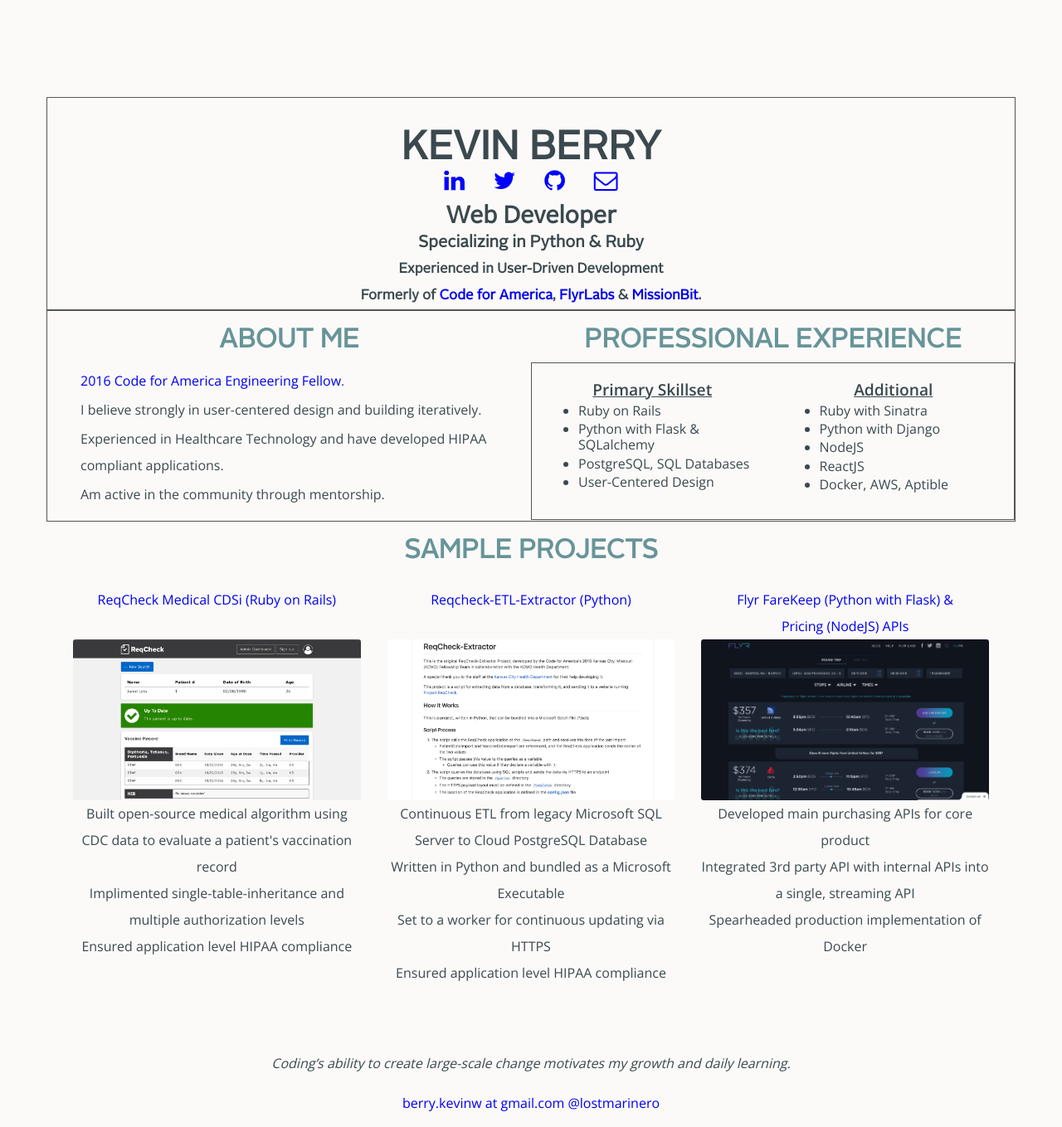
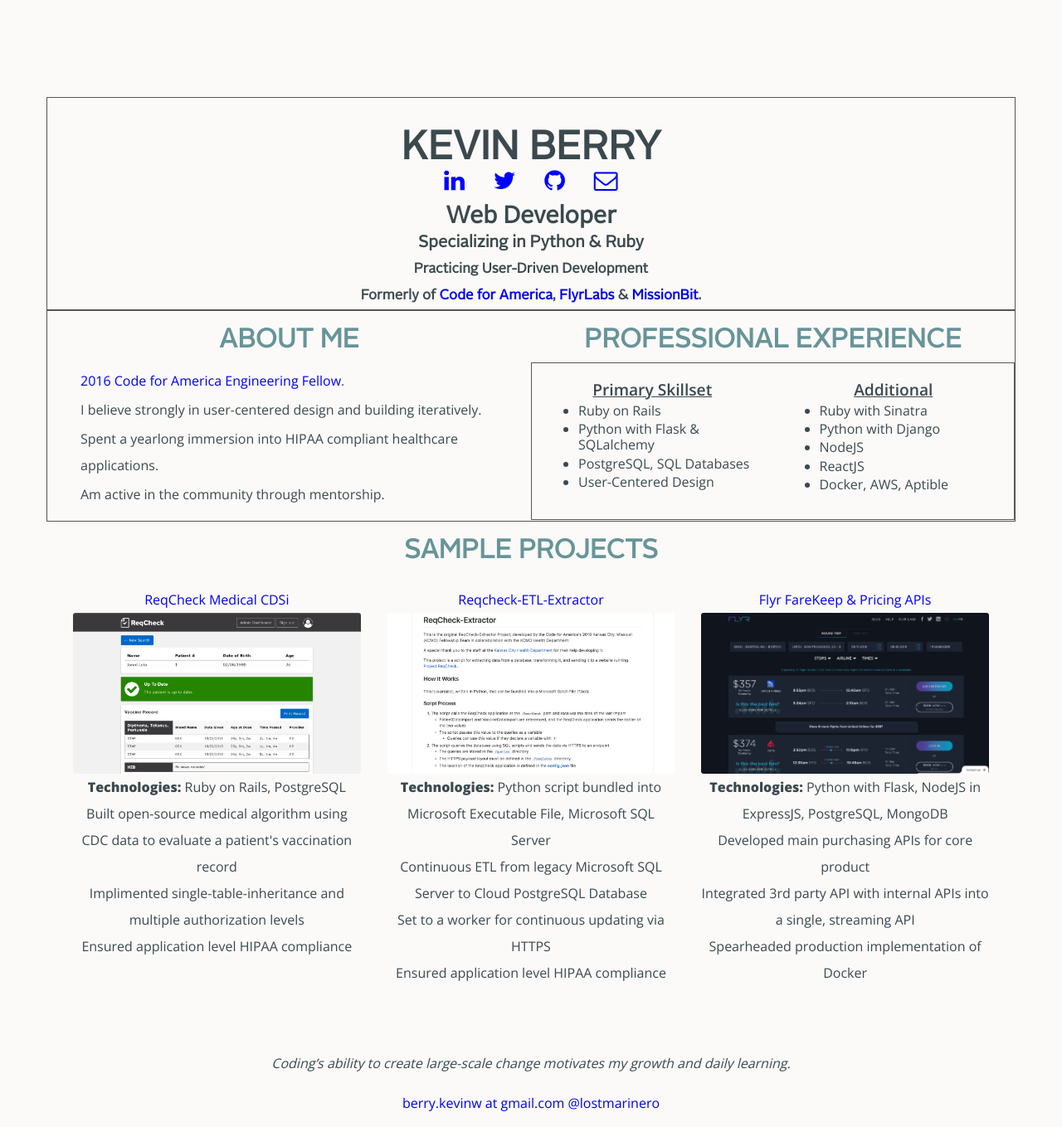
Before and after one commit to kbsail/kbsail-kbsail.github.io, a Jekyll site: the page built from index.html, in a window 1280 px wide. Shown: the whole page at 83% size. Built offline with Jekyll 4.4.1, drawn with Linux system fonts in a browser that asks for light colours; nearby versions of some CDN libraries.

Commit message:
updated projects header

```diff
--- a/_includes/footer.html
+++ b/_includes/footer.html
@@ -7,7 +7,6 @@
 	    <a href="http://www.twitter.com/lostmarinero">@lostmarinero</a>
 	  </div>
 	</div>
-	<script src="https://ajax.googleapis.com/ajax/libs/jquery/3.1.0/jquery.min.js"></script>
 	<script>
 	  (function(i,s,o,g,r,a,m){i['GoogleAnalyticsObject']=r;i[r]=i[r]||function(){
 	  (i[r].q=i[r].q||[]).push(arguments)},i[r].l=1*new Date();a=s.createElement(o),
@@ -17,5 +16,4 @@
 	  ga('create', 'UA-45515206-1', 'kevin-berry.com');
 	  ga('send', 'pageview');
 	</script>
-	<script src="../js/uniform-height.js"></script>
 <div>
--- a/_includes/front-page.html
+++ b/_includes/front-page.html
@@ -9,7 +9,7 @@
     </nav>
     <h2>{{ page.tagline }}</h2>
     <h5>Specializing in Python & Ruby</h5>
-    <p>Experienced in User-Driven Development</p>
+    <p>Practicing User-Driven Development</p>
     <p>Formerly of <a href="https://codeforamerica.org" alt="Code for America">Code for America</a>, <a href="https://flyrlabs.com">FlyrLabs</a> & <a href="https://missionbit.org" alt="MissionBit">MissionBit</a>.</p>
   </div>
 </div>
--- a/_includes/projects.html
+++ b/_includes/projects.html
@@ -3,28 +3,30 @@
   <div class="grid">
 	  <figure class="cell">
   		<a href="https://github.com/codeforamerica/ReqCheck" target="_blank">
-	  		<figcaption class="project-header">ReqCheck Medical CDSi (Ruby on Rails)</figcaption>
+  			<div class="project-header"><figcaption>ReqCheck Medical CDSi</figcaption></div>
 	  		<img src="../img/ReqCheckUniform.png" class="responsive-image" alt="ReqCheck Medical">
   		</a>
+  		<figcaption><span class='bold-heavy'>Technologies:</span> Ruby on Rails, PostgreSQL</figcaption>
 	  	<figcaption>Built open-source medical algorithm using CDC data to evaluate a patient's vaccination record</figcaption>
 	  	<figcaption>Implimented single-table-inheritance and multiple authorization levels</figcaption>
 	  	<figcaption>Ensured application level HIPAA compliance</figcaption>
 	  </figure>
 	  <figure class="cell">
   		<a href="https://github.com/codeforamerica/ReqCheck" target="_blank">
-	  		<figcaption class="project-header">Reqcheck-ETL-Extractor (Python)</figcaption>
+  			<div class="project-header"><figcaption>Reqcheck-ETL-Extractor</figcaption></div>
 	  		<img src="../img/ReqCheckExtractorUniform.png" class="responsive-image" alt="ReqCheck ETL Extractor">
   		</a>
+  		<figcaption><span class='bold-heavy'>Technologies:</span> Python script bundled into Microsoft Executable File, Microsoft SQL Server</figcaption>
   		<figcaption>Continuous ETL from legacy Microsoft SQL Server to Cloud PostgreSQL Database</figcaption>
-  		<figcaption>Written in Python and bundled as a Microsoft Executable</figcaption>
   		<figcaption>Set to a worker for continuous updating via HTTPS</figcaption>
 	  	<figcaption>Ensured application level HIPAA compliance</figcaption>
   	</figure>
 	  <figure class="cell">
   		<a href="https://flyrlabs.com/" target="_blank">
-	  		<figcaption class="project-header">Flyr FareKeep (Python with Flask) &<br/> Pricing (NodeJS) APIs</figcaption>
+  			<div class="project-header"><figcaption>Flyr FareKeep & Pricing APIs</figcaption></div>
 	  		<img src="../img/FlyrPricing.jpg" class="responsive-image" alt="Flyr Pricing API">
   		</a>
+  		<figcaption><span class='bold-heavy'>Technologies:</span> Python with Flask, NodeJS in ExpressJS, PostgreSQL, MongoDB</figcaption>
   		<figcaption>Developed main purchasing APIs for core product</figcaption>
   		<figcaption>Integrated 3rd party API with internal APIs into a single, streaming API</figcaption>
   		<figcaption>Spearheaded production implementation of Docker</figcaption>
--- a/_includes/sections.html
+++ b/_includes/sections.html
@@ -4,7 +4,7 @@
 	  <ul class="custom-list">
 	    <li><a href="https://codeforamerica.org">2016 Code for America Engineering Fellow</a>.</li>
 	  	<li>I believe strongly in user-centered design and building iteratively.</li>
-	  	<li>Experienced in Healthcare Technology and have developed HIPAA compliant applications.</li>
+	  	<li>Spent a yearlong immersion into HIPAA compliant healthcare applications.</li>
 	    <li>Am active in the community through mentorship.</li>
 	  </ul>
 	</div>
--- a/_sass/_custom.scss
+++ b/_sass/_custom.scss
@@ -20,6 +20,11 @@
 
 li {
 	text-align: left;
+}
+
+// Bold and Heavy
+.bold-heavy {
+	font-weight: bold;
 }
 
 .about-me {
@@ -65,6 +70,10 @@
 	padding: 0 1rem;
 }
 
+// Project Header
+.project-header {
+}
+
 // Projects Image Items
 .responsive-image {
   max-width: 100%;
--- a/js/uniform-height.js
+++ /dev/null
@@ -1,38 +0,0 @@
-
-var equalheight = function (container) {
-  var currentTallest = 0,
-       currentRowStart = 0,
-       rowDivs = new Array(),
-       $el,
-       topPosition = 0;
-   $(container).each(function() {
-
-     $el = $(this);
-     $($el).height('auto')
-     topPostion = $el.position().top;
-
-     if (currentRowStart != topPostion) {
-       for (currentDiv = 0 ; currentDiv < rowDivs.length ; currentDiv++) {
-         rowDivs[currentDiv].height(currentTallest);
-       }
-       rowDivs.length = 0; // empty the array
-       currentRowStart = topPostion;
-       currentTallest = $el.height();
-       rowDivs.push($el);
-     } else {
-       rowDivs.push($el);
-       currentTallest = (currentTallest < $el.height()) ? ($el.height()) : (currentTallest);
-    }
-     for (currentDiv = 0 ; currentDiv < rowDivs.length ; currentDiv++) {
-       rowDivs[currentDiv].height(currentTallest);
-     }
-   });
-}
-
-$(window).on('load', function() {
-  equalheight('.project-header');
-});
-
-$(window).resize(function(){
-  equalheight('.project-header');
-});
```
